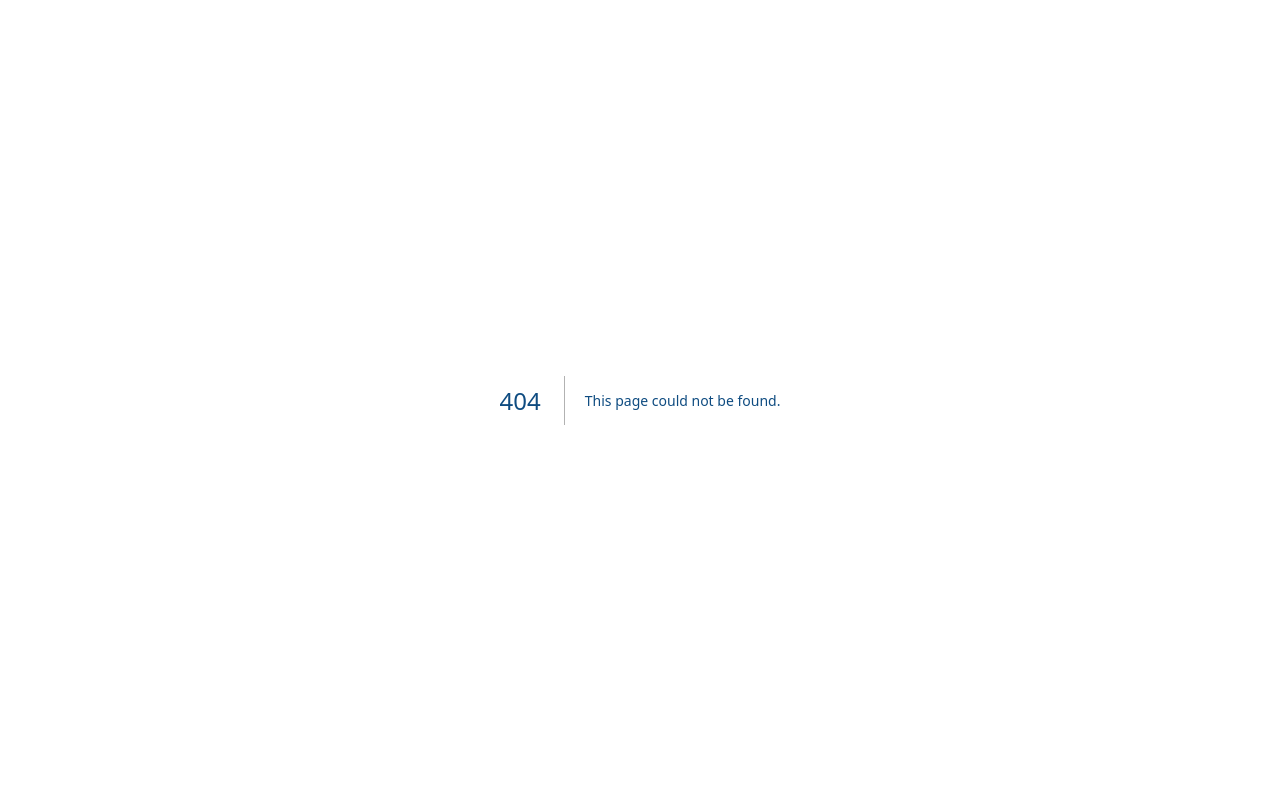
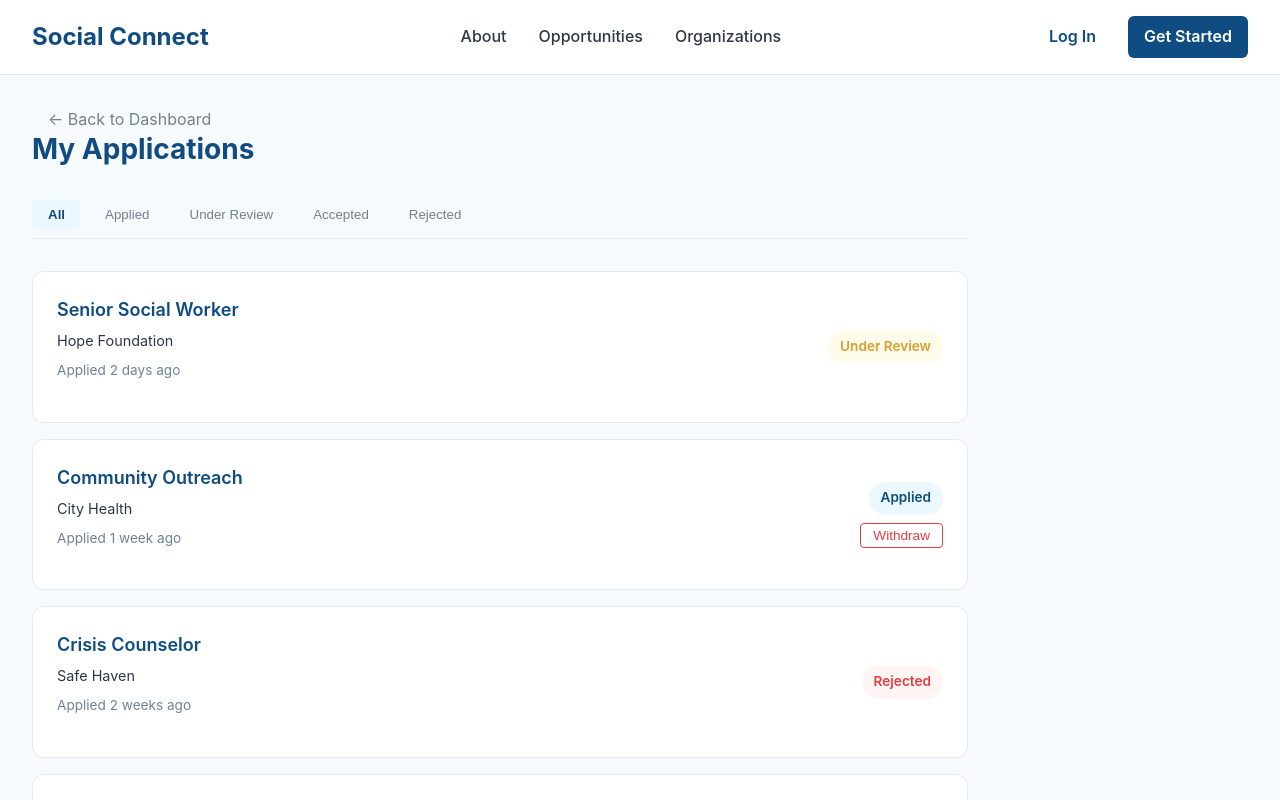
Before and after one commit to TinoMako/project1_antigravity, a Next.js app: page /worker/applications in a window 1280 px wide. Before the commit this address had no page. Built offline with nearby package versions, Linux system fonts and the light colour scheme.

Commit message:
feat: Add Application Tracking page

```diff
--- a/prd.json
+++ b/prd.json
@@ -51,7 +51,7 @@
         "id": "9_application_tracking",
         "story": "Application tracking page.",
         "priority": 9,
-        "passes": false
+        "passes": true
     },
     {
         "id": "10_intervention_mgmt",
--- /dev/null
+++ b/src/app/(dashboard)/worker/applications/page.tsx
@@ -0,0 +1,87 @@
+'use client';
+
+import { useState } from 'react';
+import Navbar from '@/components/layout/Navbar';
+import Link from 'next/link';
+import styles from '@/components/applications/Applications.module.css';
+
+// Mock Data
+const ALL_APPLICATIONS = [
+    { id: 1, jobTitle: 'Senior Social Worker', org: 'Hope Foundation', date: '2 days ago', status: 'Under Review' },
+    { id: 2, jobTitle: 'Community Outreach', org: 'City Health', date: '1 week ago', status: 'Applied' },
+    { id: 3, jobTitle: 'Crisis Counselor', org: 'Safe Haven', date: '2 weeks ago', status: 'Rejected' },
+    { id: 4, jobTitle: 'Youth Mentor', org: 'Bright Futures', date: '3 weeks ago', status: 'Accepted' },
+];
+
+export default function ApplicationsPage() {
+    const [filter, setFilter] = useState('All');
+
+    const filteredApps = filter === 'All'
+        ? ALL_APPLICATIONS
+        : ALL_APPLICATIONS.filter(app => app.status === filter);
+
+    const getStatusClass = (status: string) => {
+        switch (status) {
+            case 'Under Review': return styles.statusReview;
+            case 'Accepted': return styles.statusAccepted;
+            case 'Rejected': return styles.statusRejected;
+            default: return styles.statusApplied;
+        }
+    };
+
+    return (
+        <>
+            <Navbar />
+            <div className={styles.container}>
+                <div style={{ paddingLeft: '1rem', display: 'flex', alignItems: 'center', gap: '1rem' }}>
+                    <Link href="/worker" style={{ color: 'var(--text-muted)' }}>← Back to Dashboard</Link>
+                </div>
+                <h1 className={styles.pageTitle}>My Applications</h1>
+
+                {/* Filter Tabs */}
+                <div className={styles.filterTabs}>
+                    {['All', 'Applied', 'Under Review', 'Accepted', 'Rejected'].map(status => (
+                        <button
+                            key={status}
+                            onClick={() => setFilter(status)}
+                            className={`${styles.tab} ${filter === status ? styles.activeTab : ''}`}
+                        >
+                            {status}
+                        </button>
+                    ))}
+                </div>
+
+                {/* List */}
+                <div className={styles.applicationList}>
+                    {filteredApps.length === 0 ? (
+                        <div style={{ textAlign: 'center', padding: '3rem', color: 'var(--text-muted)' }}>
+                            No applications found in this category.
+                        </div>
+                    ) : (
+                        filteredApps.map(app => (
+                            <div key={app.id} className={styles.applicationCard}>
+                                <div>
+                                    <Link href={`/opportunities/${app.id}`} className={styles.jobTitle}>{app.jobTitle}</Link>
+                                    <p className={styles.orgName}>{app.org}</p>
+                                    <p className={styles.metaRow}>Applied {app.date}</p>
+                                </div>
+
+                                <div style={{ display: 'flex', flexDirection: 'column', alignItems: 'flex-end', gap: '0.5rem' }}>
+                                    <span className={`${styles.statusBadge} ${getStatusClass(app.status)}`}>
+                                        {app.status}
+                                    </span>
+
+                                    {app.status === 'Applied' && (
+                                        <button className={styles.withdrawButton} onClick={() => alert('Withdraw functionality demo')}>
+                                            Withdraw
+                                        </button>
+                                    )}
+                                </div>
+                            </div>
+                        ))
+                    )}
+                </div>
+            </div>
+        </>
+    );
+}
--- /dev/null
+++ b/src/components/applications/Applications.module.css
@@ -0,0 +1,137 @@
+.container {
+    padding: 2rem;
+    max-width: 1000px;
+}
+
+.pageTitle {
+    font-size: 1.75rem;
+    color: var(--primary);
+    margin-bottom: 2rem;
+}
+
+.filterTabs {
+    display: flex;
+    gap: 0.5rem;
+    margin-bottom: 2rem;
+    border-bottom: 1px solid var(--border);
+    padding-bottom: 0.5rem;
+}
+
+.tab {
+    padding: 0.5rem 1rem;
+    border: none;
+    background: transparent;
+    color: var(--text-muted);
+    font-weight: 500;
+    cursor: pointer;
+    border-radius: 6px;
+    transition: all 0.2s;
+}
+
+.tab:hover {
+    background: var(--background);
+    color: var(--text-main);
+}
+
+.activeTab {
+    background: var(--accent-blue);
+    color: var(--primary);
+    font-weight: 600;
+}
+
+.applicationList {
+    display: flex;
+    flex-direction: column;
+    gap: 1rem;
+}
+
+.applicationCard {
+    background: var(--surface);
+    border: 1px solid var(--border);
+    border-radius: 12px;
+    padding: 1.5rem;
+    display: grid;
+    grid-template-columns: 1fr auto;
+    gap: 1rem;
+    align-items: center;
+    transition: box-shadow 0.2s;
+}
+
+.applicationCard:hover {
+    box-shadow: 0 4px 6px rgba(0, 0, 0, 0.05);
+}
+
+.jobTitle {
+    font-size: 1.125rem;
+    font-weight: 600;
+    color: var(--primary);
+    margin-bottom: 0.25rem;
+    display: block;
+}
+
+.orgName {
+    font-size: 0.9rem;
+    color: var(--text-main);
+    margin-bottom: 0.5rem;
+}
+
+.metaRow {
+    font-size: 0.85rem;
+    color: var(--text-muted);
+}
+
+.statusBadge {
+    padding: 0.35rem 0.75rem;
+    border-radius: 99px;
+    font-size: 0.85rem;
+    font-weight: 600;
+    text-align: center;
+    white-space: nowrap;
+}
+
+.statusApplied {
+    background: var(--accent-blue);
+    color: var(--primary);
+}
+
+.statusReview {
+    background: #FFFBEB;
+    color: var(--warning);
+}
+
+.statusAccepted {
+    background: var(--accent-green);
+    color: var(--success);
+}
+
+.statusRejected {
+    background: #FFF5F5;
+    color: var(--error);
+}
+
+.actions {
+    display: flex;
+    gap: 1rem;
+    justify-content: flex-end;
+    margin-top: 1rem;
+}
+
+.withdrawButton {
+    background: transparent;
+    border: 1px solid var(--error);
+    color: var(--error);
+    padding: 0.25rem 0.75rem;
+    border-radius: 4px;
+    font-size: 0.85rem;
+    cursor: pointer;
+}
+
+.withdrawButton:hover {
+    background: #FFF5F5;
+}
+
+@media (max-width: 600px) {
+    .applicationCard {
+        grid-template-columns: 1fr;
+    }
+}
```
Also changed, not shown: progress.txt.
